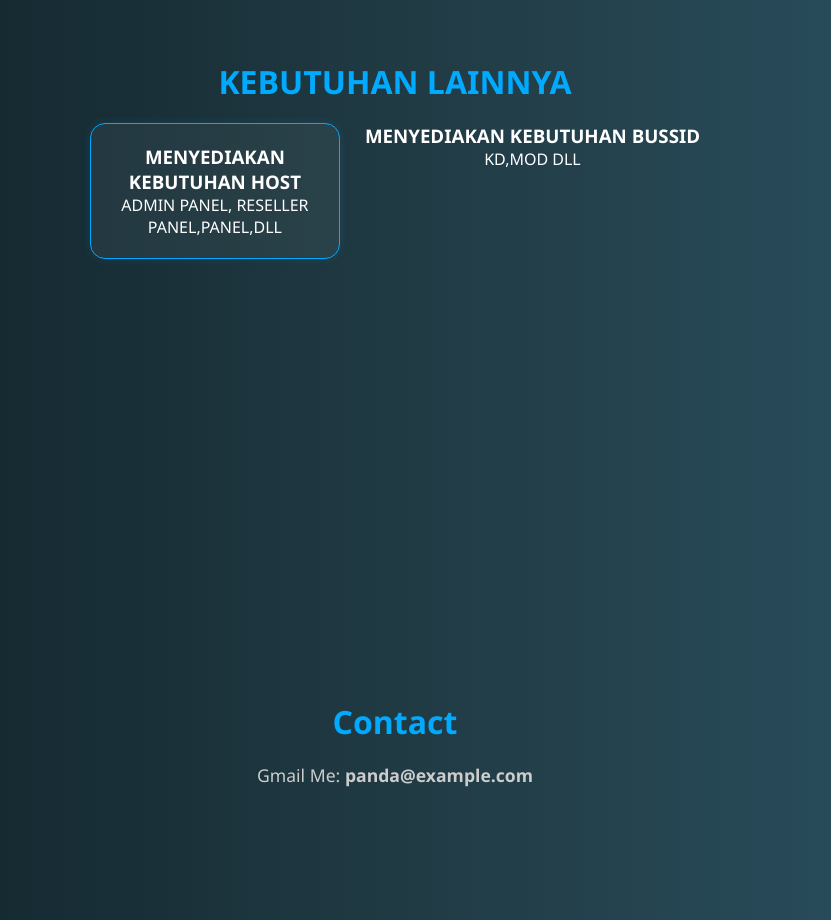
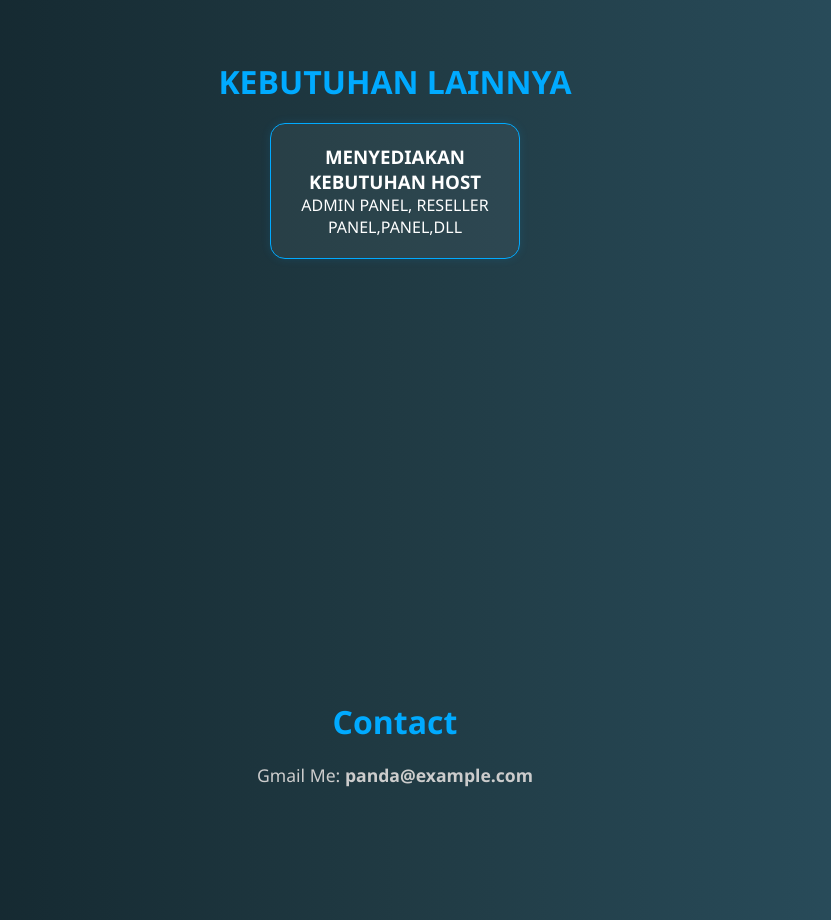
Before and after one commit to rasman-bot/panda, a plain HTML site: page index.html in a window 1280 px wide. Shown: the part 1920-2840 px from the top of the page, without its empty margins (245-1076 px from the left). Drawn offline with Linux system fonts and the light colour scheme.

Commit message:
Update index.html

```diff
--- a/index.html
+++ b/index.html
@@ -281,10 +281,6 @@ footer {
       <h3>MENYEDIAKAN KEBUTUHAN HOST</h3>
       <p>ADMIN PANEL, RESELLER PANEL,PANEL,DLL</p>
     </div>
-    <div class="project">
-      <h3>MENYEDIAKAN KEBUTUHAN BUSSID</h3>
-      <p>KD,MOD DLL</p>
-    </div>
   </div>
 </section><section id="contact">
   <h2 class="section-title">Contact</h2>
@@ -392,4 +388,4 @@ footer {
     }
   }
 </script></body>
-    </html>
+</html>
```
